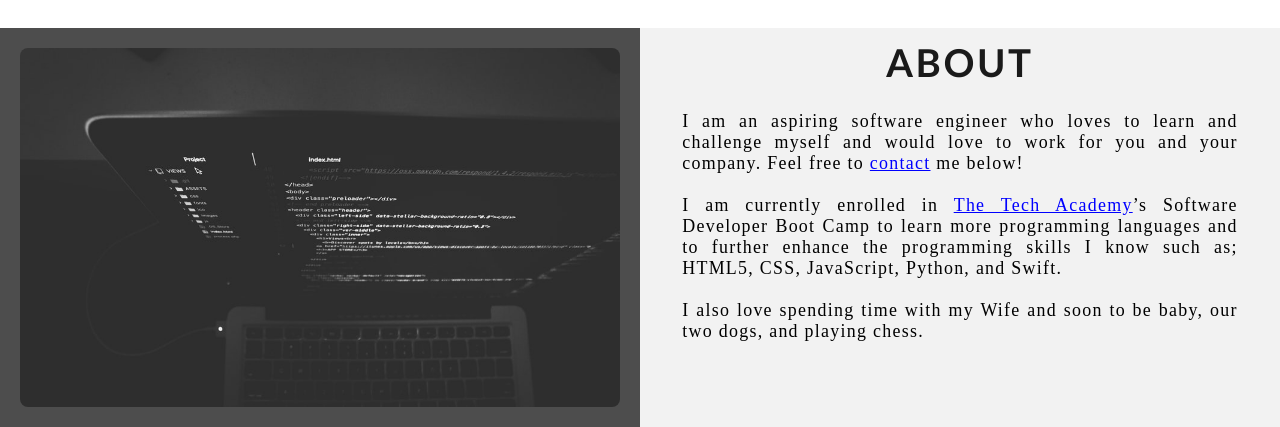
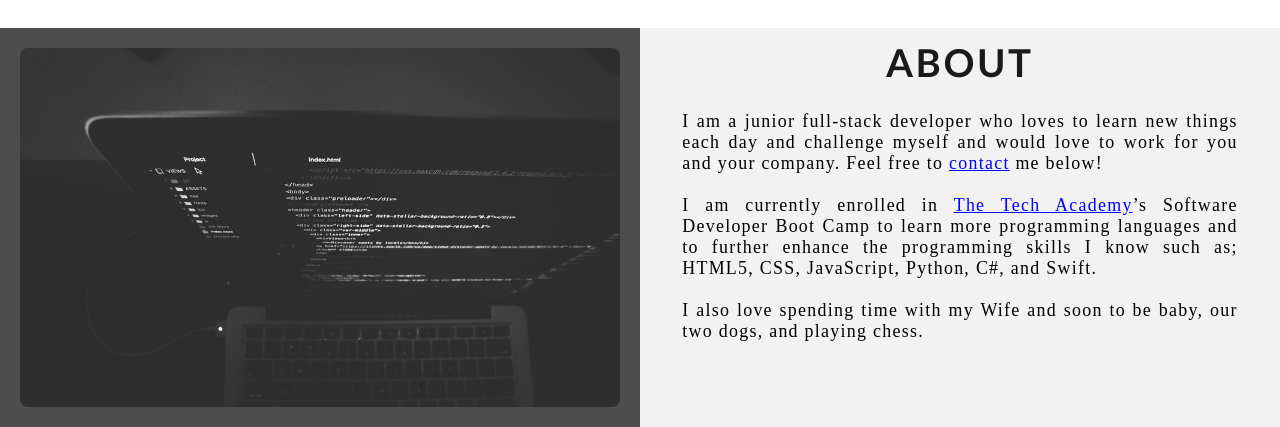
Before and after one commit to Canadianfaller7/Canadianfaller7.github.io, a plain HTML site: page index.html in a window 1280 px wide. Shown: the part 1271-1698 px from the top of the page. Drawn offline with Linux system fonts and the light colour scheme.

Commit message:
Edited some messages on site.

```diff
--- a/index.html
+++ b/index.html
@@ -121,10 +121,10 @@
       <div class="Column_1">
         <h1>About</h1>
         <p>
-          I am an aspiring software engineer who loves to learn and challenge myself
+          I am a junior full-stack developer who loves to learn new things each day and challenge myself
           and would love to work for you and your company. Feel free to <a onclick="openForm()">contact</a> me below!
           <br>
-          <br> I am currently enrolled in <a href="https://www.learncodinganywhere.com" target="_blank">The Tech Academy</a>’s Software Developer Boot Camp to learn more programming languages and to further enhance the programming skills I know such as; HTML5, CSS, JavaScript, Python, and Swift.
+          <br> I am currently enrolled in <a href="https://www.learncodinganywhere.com" target="_blank">The Tech Academy</a>’s Software Developer Boot Camp to learn more programming languages and to further enhance the programming skills I know such as; HTML5, CSS, JavaScript, Python, C#, and Swift.
           <br>
           <br> I also love spending time with my Wife and soon to be baby, our two dogs, and playing chess.
         </p>
```
